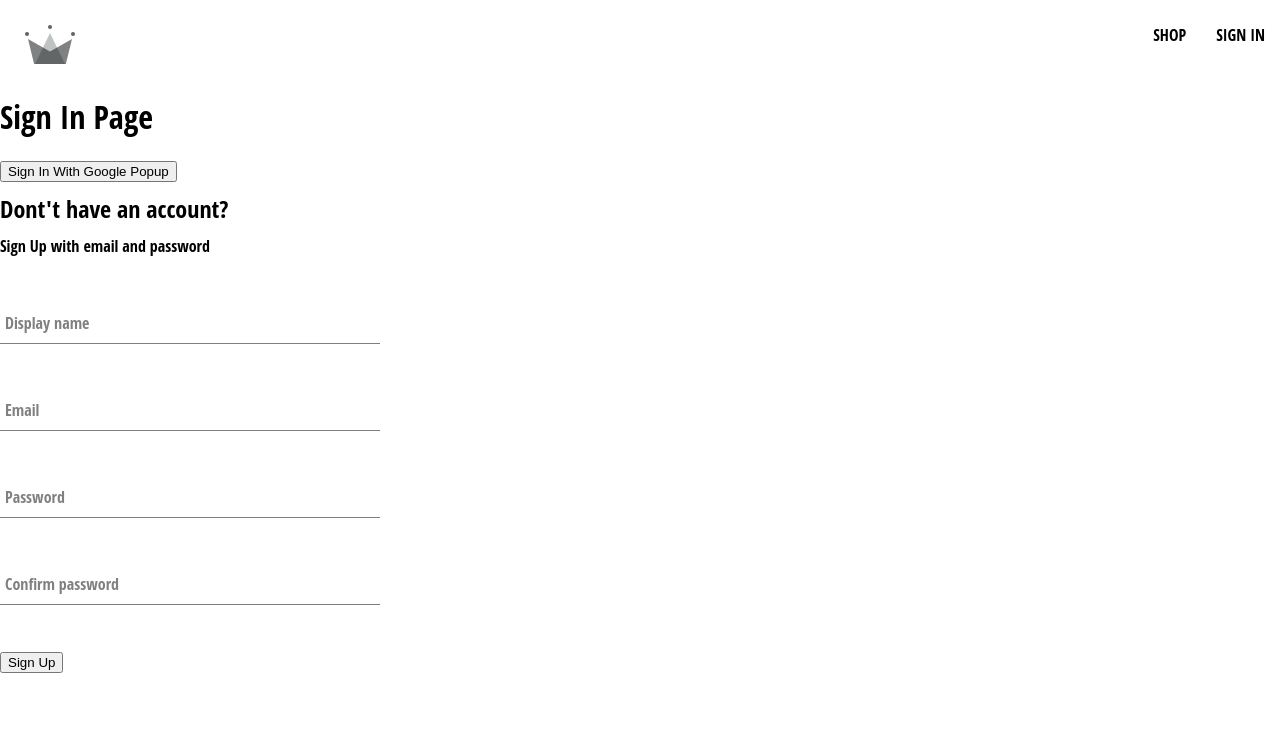
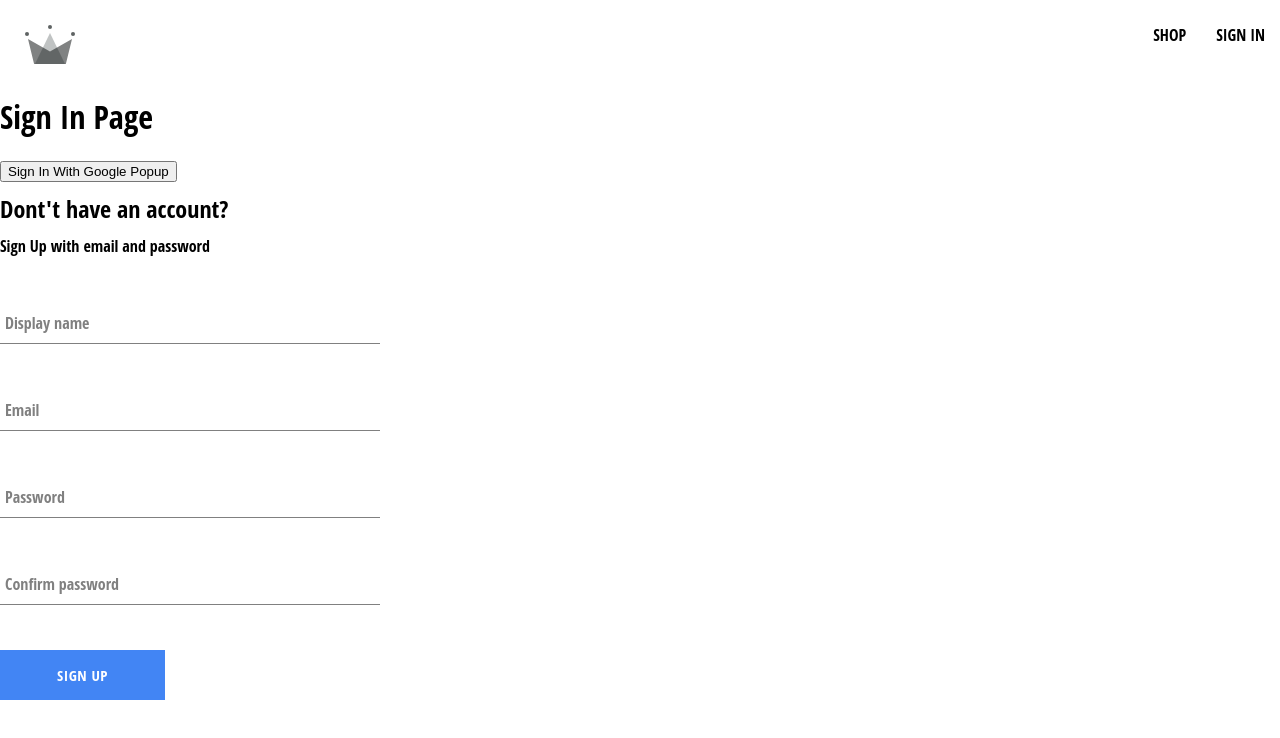
Before and after one commit to olteanurobert/clothing-store, a React (Create React App) app: page /sign-in in a window 1280 px wide. Shown: the top 738 px of the page. Built offline with nearby package versions, Linux system fonts and the light colour scheme.

Commit message:
Created Button global Component

```diff
--- /dev/null
+++ b/src/components/button/button.component.jsx
@@ -0,0 +1,19 @@
+import "./button.styles.scss";
+
+const Button_type_classes = {
+  google: "google-sign-in",
+  inverted: "inverted",
+};
+
+const Button = ({ children, buttonType, ...otherProps }) => {
+  return (
+    <button
+      className={`button-container ${Button_type_classes[buttonType]}`}
+      {...otherProps}
+    >
+      {children}
+    </button>
+  );
+};
+
+export default Button;
--- /dev/null
+++ b/src/components/button/button.styles.scss
@@ -0,0 +1,46 @@
+.button-container {
+  min-width: 165px;
+  width: auto;
+  height: 50px;
+  letter-spacing: 0.5px;
+  line-height: 50px;
+  padding: 0 35px 0 35px;
+  font-size: 15px;
+  background-color: black;
+  color: white;
+  text-transform: uppercase;
+  font-family: "Open Sans Condensed";
+  font-weight: bolder;
+  border: none;
+  cursor: pointer;
+  display: flex;
+  justify-content: center;
+
+  &:hover {
+    background-color: white;
+    color: black;
+    border: 1px solid black;
+  }
+
+  &.google-sign-in {
+    background-color: #4285f4;
+    color: white;
+
+    &:hover {
+      background-color: #357ae8;
+      border: none;
+    }
+  }
+
+  &.inverted {
+    background-color: white;
+    color: black;
+    border: 1px solid black;
+
+    &:hover {
+      background-color: black;
+      color: white;
+      border: none;
+    }
+  }
+}
--- a/src/components/sign-up-form/sign-up-form-component.jsx
+++ b/src/components/sign-up-form/sign-up-form-component.jsx
@@ -6,6 +6,7 @@
 } from "../../utils/firebase/firebase.utils";
 
 import FormInput from "../form-input/form-input.component";
+import Button from "../button/button.component";
 
 import "./sign-up-form.style.scss";
 
@@ -100,7 +101,9 @@
           value={confirmPassword}
         />
 
-        <button type="submit">Sign Up</button>
+        <Button buttonType="google" type="submit">
+          Sign Up
+        </Button>
       </form>
     </div>
   );
```
